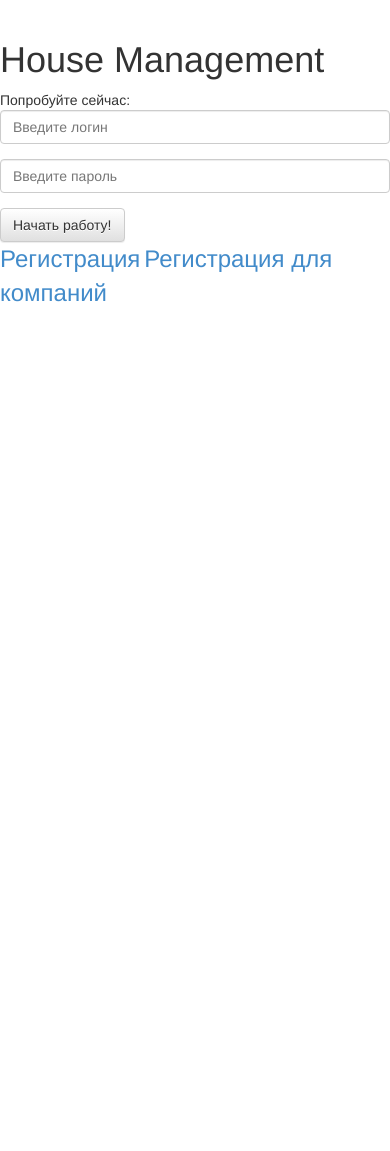
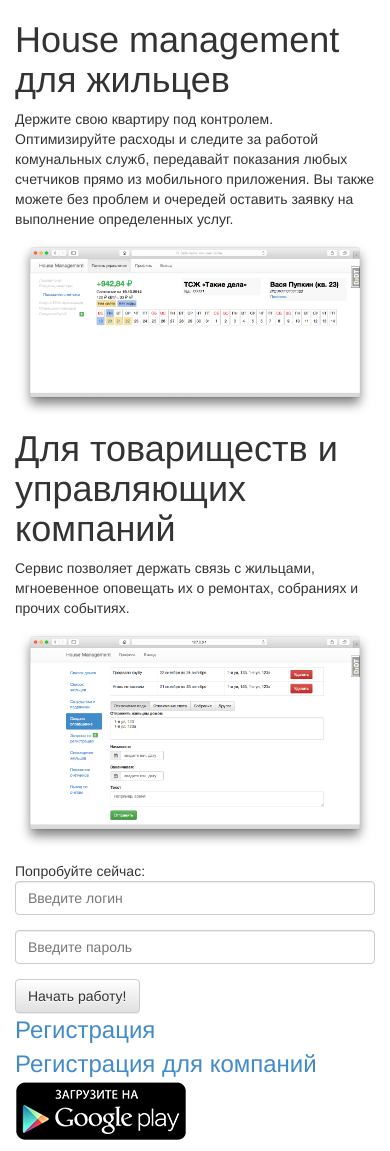
Before and after one commit to celikin/housemanagement, a Django app: page / in a window 390 px wide. Before the commit the page ends 302 px from the top, so only its background shows below. Run offline with Django 3.2, Linux system fonts and the light colour scheme; data comes from the database, SQL or seed files in the repository; data that the repository does not hold is empty; parts of the project's set-up code (start-up, migrations or seed data) failed here and were passed over; some libraries are stand-ins or nearby versions.

Commit message:
Презентация, фиксы

```diff
--- a/static/css/main.css
+++ b/static/css/main.css
@@ -10,6 +10,10 @@
 	width		: 600px;
 	height		: 500px;
 	font-size	: 11px;
+}
+.inacvtive{
+    color:#ccc;
+    font-size: 13px;
 }
 /* Dashboard */
 .profile{
@@ -80,7 +84,10 @@
     background: #FCE292;
 }
 .week a{
-    color:Red;
+    color:;
+}
+.weekend .dayofweek{
+    color:#E92B2B;
 }
 .demo{
     padding: 3px;
--- a/templates/home.html
+++ b/templates/home.html
@@ -1,9 +1,18 @@
 {% extends "base.html" %}
 {% block content %}
   <div class="presentation">
-    <h1>House Management</h1>
+    <div class='grid'>
+        <div class="col-md-8">
+        <h1>House management для жильцев</h1>
+        <p>Держите свою квартиру под контролем. Оптимизируйте расходы и следите за работой комунальных служб, передавайт показания любых счетчиков прямо из мобильного приложения. Вы также можете без проблем и очередей оставить заявку на выполнение определенных услуг. </p>
+        <p><a href="{{STATIC_URL}}/img/screen.png" data-lightbox="doc" data-title="Паспорт" ><img src="{{STATIC_URL}}/img/screen.png"></a></p>
+        <h1>Для товариществ и управляющих компаний</h1>
+        <p>Сервис позволяет держать связь с жильцами, мгноевенное оповещать их о ремонтах, собраниях и прочих событиях.</p>
+        <p><a href="{{STATIC_URL}}/img/screenorg.png" data-lightbox="doc" data-title="Паспорт" ><img src="{{STATIC_URL}}/img/screenorg.png"></a></p>
+        </div>
+        <div class="col-md-4">
         <div>Попробуйте сейчас:</div>
-    <form class="form-inline" role="form" method="POST" action="{% url "auth" %}">
+        <form class="form" role="form" method="POST" action="{% url "auth" %}">
             {% csrf_token %}
             <div class="form-group">
                 <label class="sr-only" for="login">Ваш логин</label>
@@ -15,6 +24,30 @@
             </div>
             <button type="submit" class="btn btn-default">Начать работу!</button>
         </form>
-    <a class="biglink" href="{% url "registration" %}">Регистрация</a> <a class="biglink" href="{% url "orgregistration" %}">Регистрация для компаний</a>
+        <a class="biglink" href="{% url "registration" %}">Регистрация</a><br><a class="biglink" href="{% url "orgregistration" %}">Регистрация для компаний</a>
+        <p><a href="https://play.google.com/store/apps/details?id=me.hackatone2.housemanagement">
+  <img alt="Get it on Google Play"
+       src="{{STATIC_URL}}img/ru_generic_rgb_wo_60.png" />
+</a></p>
+      </div>
+  </div>
 </div>
 {% endblock %}
+{% block style %}
+<style type="text/css">
+body{
+    font-family:
+}
+h1{
+    margin-top: 0
+}
+img{
+    max-width: 100%;
+}
+</style>
+<link href="{{STATIC_URL}}css/lightbox.css" rel="stylesheet" />
+{% endblock %}
+{% block scripts %}
+<script src="{{STATIC_URL}}js/jquery-1.11.0.min.js"></script>
+<script src="{{STATIC_URL}}js/lightbox.min.js"></script>
+{% endblock %}
--- a/templates/user/meter_reading.html
+++ b/templates/user/meter_reading.html
@@ -1,7 +1,7 @@
 {% extends "base.html" %}
 
 {% block menu %}
-{% include "org/menu.html" %}
+{% include "user/menu.html" %}
 {% endblock %}
 
 {% block scripts %}
--- a/tsj/forms.py
+++ b/tsj/forms.py
@@ -3,6 +3,7 @@ from django import forms
 from django.forms import ModelForm
 from .models import *
 from .streets import STREET_CHOICES
+
 
 class CompanyForm(ModelForm):
     username = forms.CharField(label=u"Имя пользователя", required=True)
@@ -10,7 +11,7 @@ class CompanyForm(ModelForm):
 
     class Meta:
         model = Company
-        exclude = ('user',)
+        exclude = ('user', 'services')
 
 
 class AddHouseForm(ModelForm):
@@ -78,6 +79,7 @@ class MeterForm(forms.ModelForm):
     class Meta:
         model = MeterReadingHistory
         fields = ('value',)
+        exclude=('meter_type',)
 
 class HouseAccountForm(forms.ModelForm):
 
--- a/tsj/models.py
+++ b/tsj/models.py
@@ -127,6 +127,7 @@ class Notification(models.Model):
         (2, u"Собрание"),
         (3, u"Общее"),
     )
+    NOTIFICATIONS_DICT = dict(NOTIFICATIONS)
     start_date = models.DateTimeField(verbose_name=u'Начиная с')
     end_date = models.DateTimeField(verbose_name=u'Заканчивая')
     text = models.TextField(verbose_name=u"Доп информация")
--- a/tsj/views.py
+++ b/tsj/views.py
@@ -3,6 +3,7 @@ from django.shortcuts import render, redirect
 from django.core.urlresolvers import reverse
 from django.contrib import messages
 from django.contrib.auth import authenticate, login
+from django.template.defaultfilters import date as _date
 from .forms import *
 from .models import Resident, Company, House, Notification, MeterReadingHistory, MeterType
 from .models import ServiceCompany, Employer
@@ -19,6 +20,7 @@ from django.http import HttpResponse
 import json
 import time
 from django.utils import timezone
+
 
 def is_org(user):
     if not user.is_authenticated():
@@ -38,7 +40,8 @@ def home(request):
     calendar = []
     timezone.make_aware(dt.datetime.now(), timezone.get_default_timezone())
     for i in range(27):
-        calendar.append({"date": timezone.now() + dt.timedelta(days=i), "events": []})
+        date = timezone.now() + dt.timedelta(days=i)
+        calendar.append({"date": date, "events": [], "dayofweek": _date(date, "D")[:-1].upper()})
 
     notes = request.user.resident.house.notification_set.filter(end_date__lte=timezone.now()+dt.timedelta(days=27),
             start_date__gt=timezone.now()-dt.timedelta(days=1))
```
Also changed, not shown: templates/user/home.html (+14 -4 lines), templates/user/leftmenu.html (+5 -5 lines), static/img/ru_generic_rgb_wo_60.png (added), static/img/screen.png (added), static/img/screenorg.png (added). Lines whose indentation alone changed are shown as unchanged.
